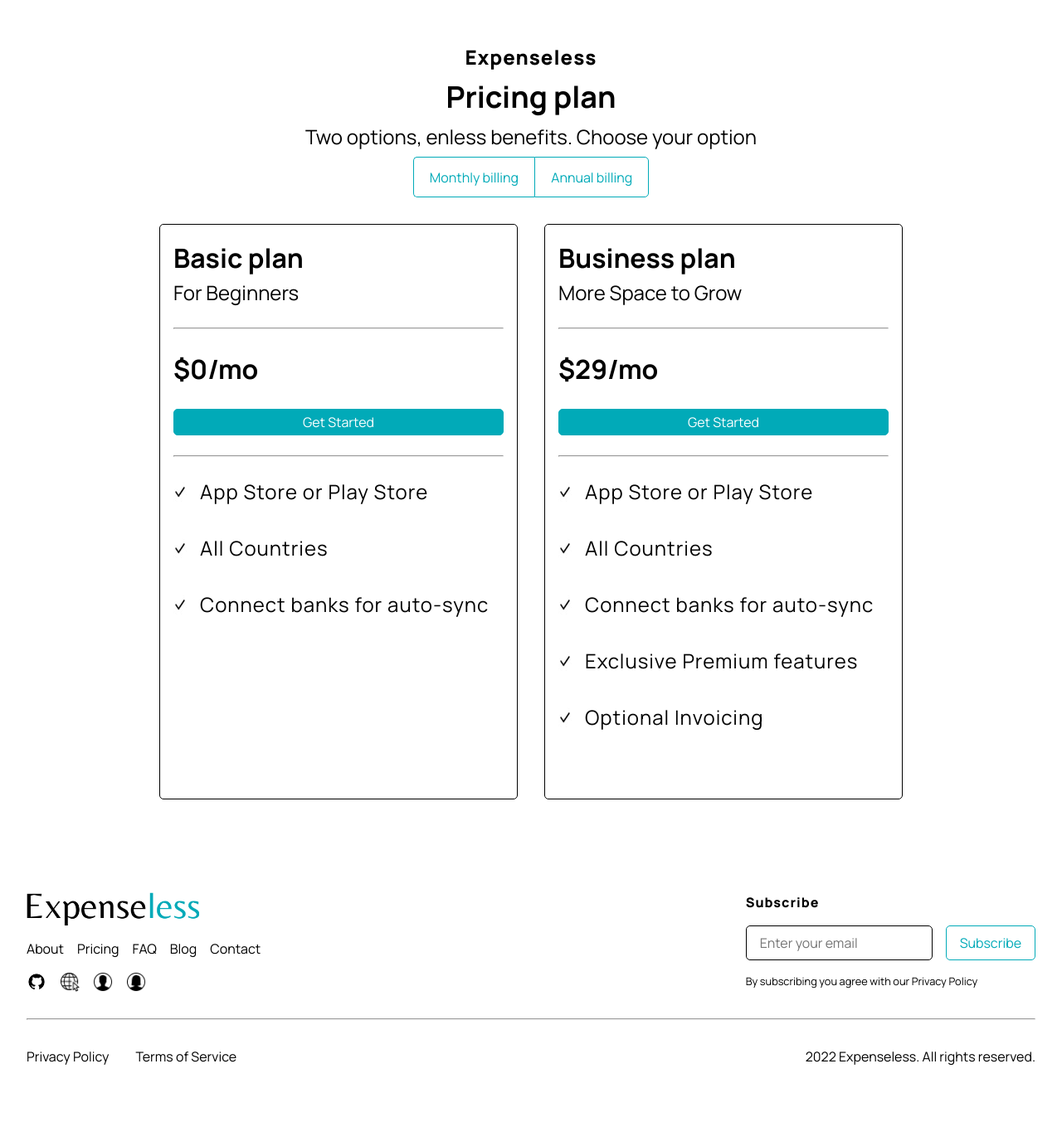
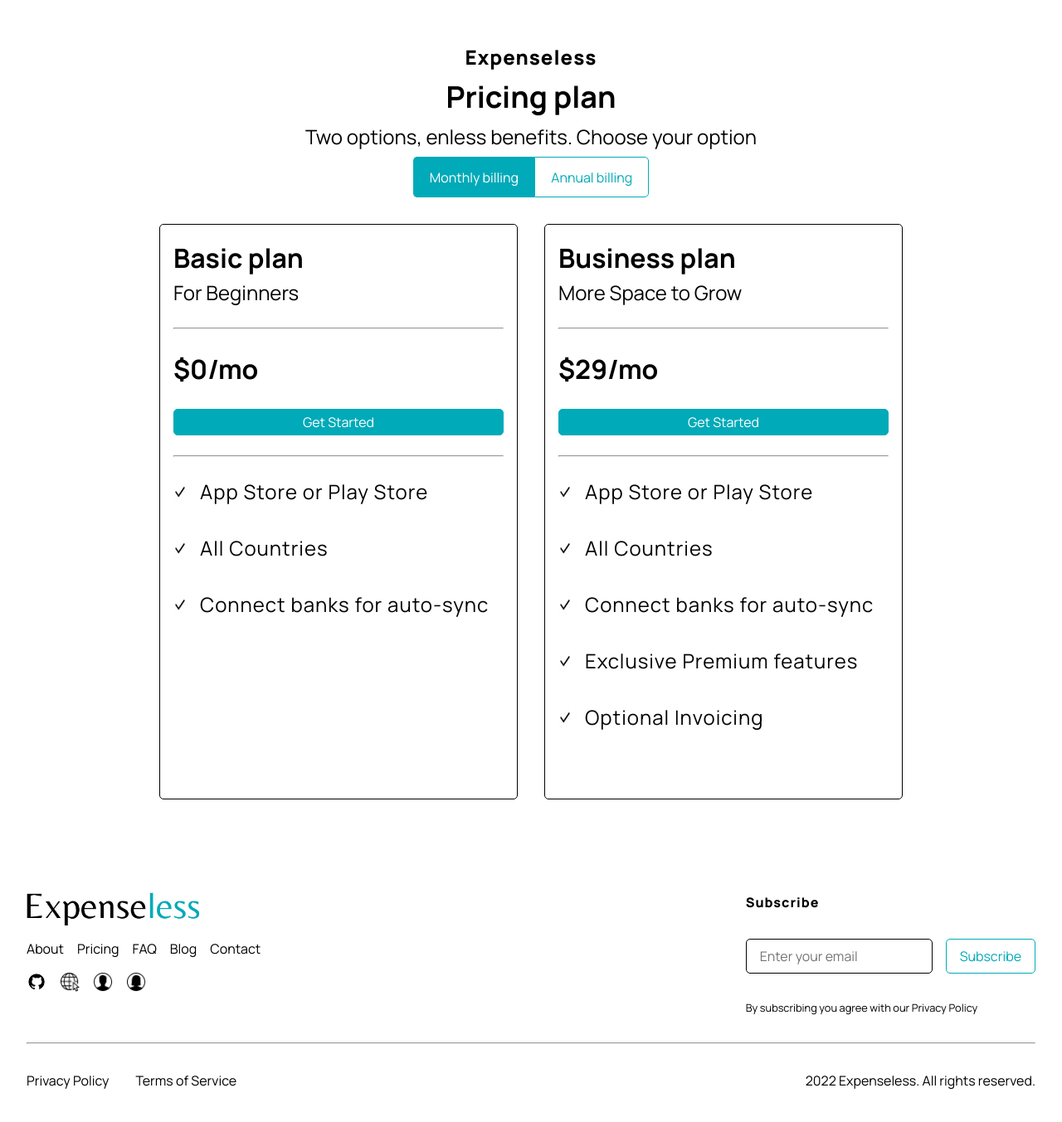
Before and after one commit to chingu-voyages/v41-geckos-team-15, a React (Create React App) app: page / in a window 1280 px wide. Shown: the part 4362-5715 px from the top of the page at 83% size. Built offline with nearby package versions, Linux system fonts and the light colour scheme.

Commit message:
added functionality to toggle monthly/annual pricing

```diff
--- a/src/App.js
+++ b/src/App.js
@@ -46,7 +46,7 @@ const App = () => {
         <Route path="/terms" element={<Terms />} />
         <Route path="/dashboard/*" element={<Dashboard user={user} onLogout={logout} />} />
       </Routes>
-      <LandingFooter />
+      <LandingFooter openSignup={openSignup} />
     </Router>
   );
 };
--- a/src/components/landing-footer/LandingFooter.js
+++ b/src/components/landing-footer/LandingFooter.js
@@ -6,10 +6,28 @@ import Website from '../../assets/images/socials/website.png';
 import MaleIcon from '../../assets/images/socials/male-icon.png';
 import FemaleIcon from '../../assets/images/socials/female-icon.png';
 import { useLocation } from 'react-router-dom';
+import { useState } from 'react';
 
+const LandingFooter = (props) => {
+    const [inputValue, setInputValue] = useState('');
+    const [invalidInput, setInvalidInput] = useState(false);
+    const { pathname } = useLocation();
 
-const LandingFooter = () => {
-    const { pathname } = useLocation();
+    const saveInputValues = (e) => {
+        e.preventDefault();
+        setInputValue(e.target.value);
+    }
+    const submitForm = (e) => {
+        e.preventDefault();
+        const emailRegex = /^\w+([.-]?\w+)*@\w+([.-]?\w+)*(\.\w{2,3})+$/;
+        if (!emailRegex.test(inputValue) || inputValue.length === 0) {
+
+            setInvalidInput(true);
+        }
+        else {
+            setInvalidInput(false);
+        }
+    }
     /*footer doesn't show when user go to dashboard*/
     if (pathname.includes("dashboard"))
         return <></>
@@ -37,11 +55,15 @@ const LandingFooter = () => {
                             </ul>
                         </nav>
                     </section>
-                    <form className='footer-form'>
+                    <form className='footer-form' onSubmit={submitForm}>
                         <label htmlFor="subscribe">Subscribe</label>
-                        <section className='form-input'>
-                            <input name='subscribe' type="text" placeholder='Enter your email' />
-                            <button type='button'>Subscribe</button>
+                        <section className='form-input' >
+                            <input name='subscribe' type="text" placeholder='Enter your email' onChange={saveInputValues} />
+                            {invalidInput ? <p className='footer-input-error'>Please enter a valid email</p> : null
+
+                            }
+                            {/* <p className='footer-input-success'>You've successfully subscribed!</p> */}
+                            <button type='submit'>Subscribe</button>
                         </section>
                         <span>By subscribing you agree with our <Link to='/privacy'>Privacy Policy</Link></span>
                     </form>
--- a/src/components/landing-footer/landingFooter.css
+++ b/src/components/landing-footer/landingFooter.css
@@ -40,7 +40,19 @@ footer {
 .footer-form {
     display: flex;
     flex-direction: column;
-    gap: 1rem;
+    gap: 2rem;
+    position: relative;
+}
+.footer-input-error,
+.footer-input-success {
+    position: absolute;
+    top: 70%;
+}
+.footer-input-error {
+    color: red;
+}
+.footer-input-success {
+    color: rgb(18, 160, 18);
 }
 
 .footer-form label {
--- a/src/routes/landing/PricingPreview.js
+++ b/src/routes/landing/PricingPreview.js
@@ -1,6 +1,13 @@
+import { useState } from 'react';
 import Check from '../../assets/images/vectors/check.jpg'
 
 const PricingPreview = () => {
+    const [activePlan, setActivePlan] = useState('monthly');
+
+    const setPricingPlan = (plan) => {
+        setActivePlan(plan);
+    }
+
     return (
         <article className="pricing-preview">
             <section className='pricing-preview-content'>
@@ -9,8 +16,8 @@ const PricingPreview = () => {
                 <p>Two options, enless benefits. Choose your option</p>
             </section>
             <section className="billing-buttons">
-                <button type="button">Monthly billing</button>
-                <button type="button">Annual billing</button>
+                <button type="button" onClick={() => setPricingPlan('monthly')} className={`plan-btn${activePlan === 'monthly' ? ` active` : ``}`}>Monthly billing</button>
+                <button type="button" onClick={() => setPricingPlan('annual')} className={`plan-btn${activePlan === 'annual' ? ` active` : ``}`}>Annual billing</button>
             </section>
             <section className="pricing-grid">
                 <section className="basic-plan">
@@ -35,7 +42,7 @@ const PricingPreview = () => {
                         <p>More Space to Grow</p>
                     </section>
                     <hr />
-                    <h4>$29/mo</h4>
+                    {activePlan === 'monthly' ? <h4>$29/mo</h4> : <h4><span className='old-pricing'>$348/y </span> $260/y</h4>}
                     <button type="button">Get Started</button>
                     <hr />
                     <ul className='pricing-features-preview'>
--- a/src/routes/landing/landing.css
+++ b/src/routes/landing/landing.css
@@ -290,6 +290,10 @@
     line-height: 3rem;
     font-size: 1.5rem;
 }
+.old-pricing {
+    color: orange;
+    text-decoration: line-through;
+}
 
 .billing-buttons {
     display: flex;
@@ -305,6 +309,10 @@
     border-width: 1px;
     padding: 0.7rem 1.2rem;
     cursor: pointer;
+}
+.plan-btn.active {
+    background-color: var(--primary-font);
+    color: var(--primary-bg);
 }
 
 .billing-buttons button:first-child {
--- a/src/routes/pricing/PricingPlans.js
+++ b/src/routes/pricing/PricingPlans.js
@@ -1,6 +1,11 @@
 import Check from '../../assets/images/vectors/check.jpg'
+import { useState } from 'react';
+const PricingPlans = () => {
+    const [activePlan, setActivePlan] = useState('monthly');
 
-const PricingPlans = () => {
+    const setPricingPlan = (plan) => {
+        setActivePlan(plan);
+    }
     return (
         <article >
             <section className='pricing-content'>
@@ -9,8 +14,8 @@ const PricingPlans = () => {
                 <p>Two options, enless benefits. Choose your option</p>
             </section>
             <section className="billing">
-                <button type="button">Monthly billing</button>
-                <button type="button">Annual billing</button>
+                <button type="button" onClick={() => setPricingPlan('monthly')} className={`plan-btn${activePlan === 'monthly' ? ` active` : ``}`}>Monthly billing</button>
+                <button type="button" onClick={() => setPricingPlan('annual')} className={`plan-btn${activePlan === 'annual' ? ` active` : ``}`}>Annual billing</button>
             </section>
             <section className="main-pricing-grid">
                 <section className="basic-plan">
@@ -35,7 +40,7 @@ const PricingPlans = () => {
                         <p>More Space to Grow</p>
                     </section>
                     <hr />
-                    <h4>$29/mo</h4>
+                    {activePlan === 'monthly' ? <h4>$29/mo</h4> : <h4><span className='old-pricing'>$348/y </span> $260/y</h4>}
                     <button type="button">Get Started</button>
                     <hr />
                     <ul className='pricing-list'>
--- a/src/routes/pricing/pricing.css
+++ b/src/routes/pricing/pricing.css
@@ -27,6 +27,14 @@
     border-width: 1px;
     padding: 0.7rem 1.2rem;
     cursor: pointer;
+}
+.old-pricing {
+    color: orange;
+    text-decoration: line-through;
+}
+.plan-btn.active {
+    background-color: var(--primary-font);
+    color: var(--primary-bg);
 }
 
 .billing button:first-child {
```
